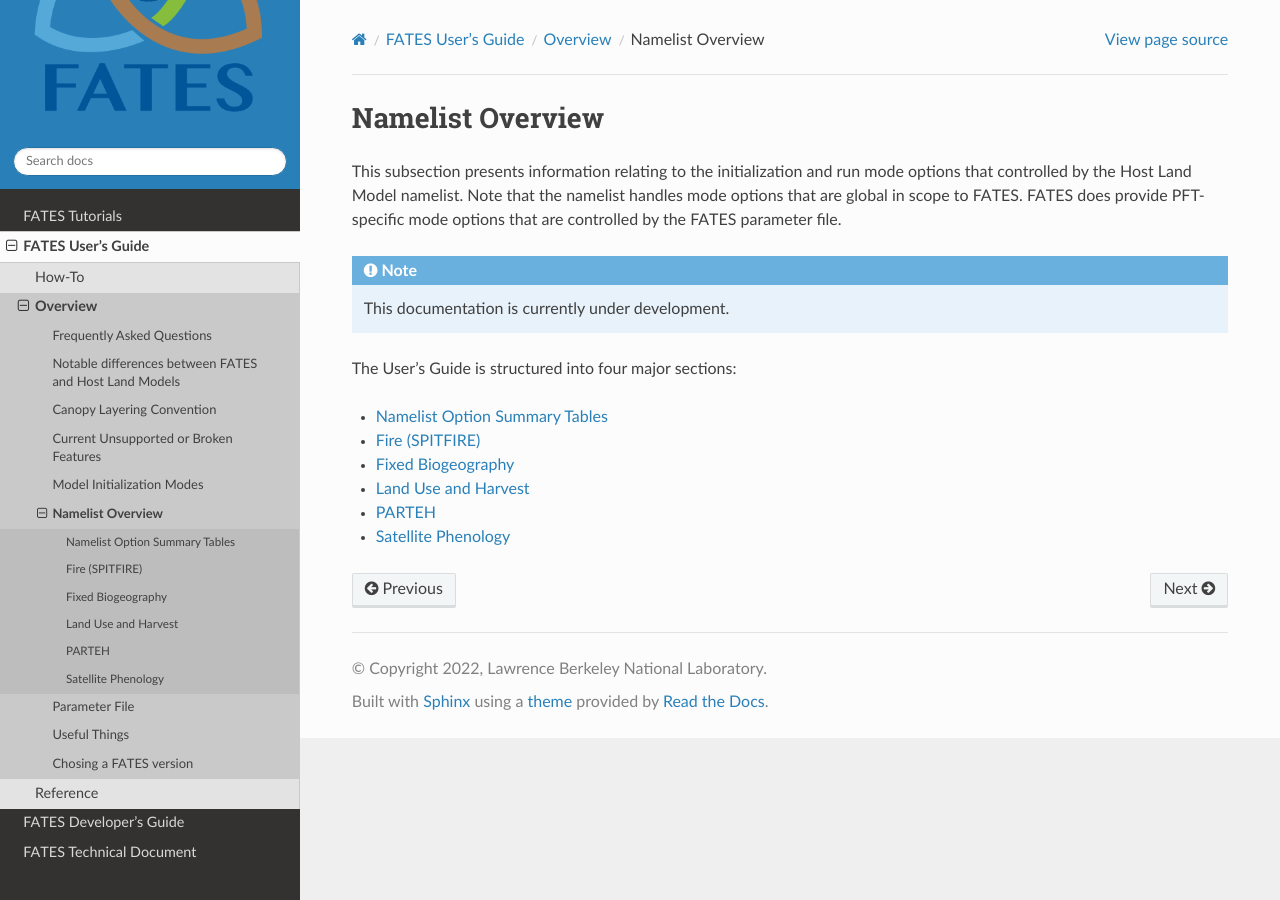
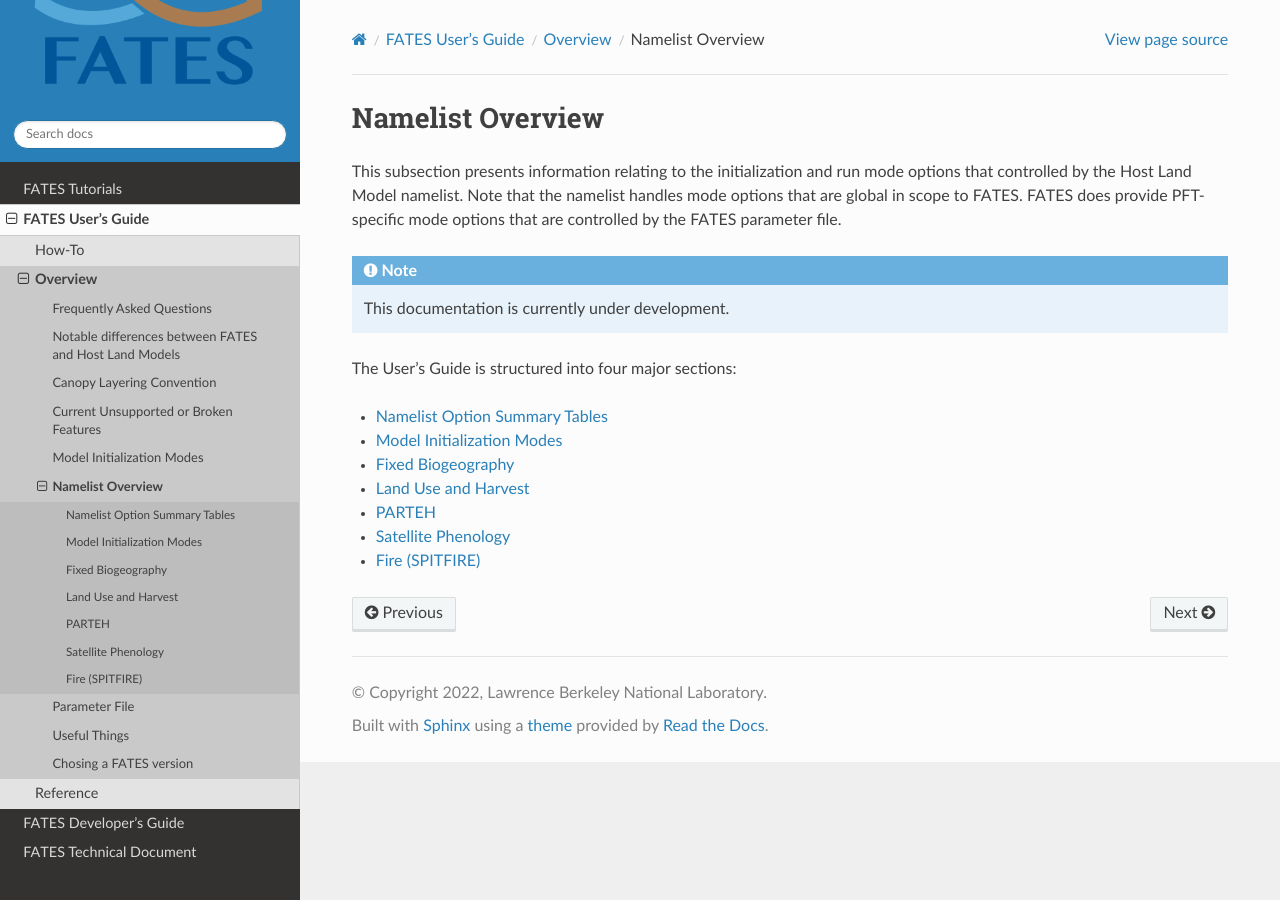
Before and after one commit to NGEET/fates-users-guide, a Sphinx documentation site: the page built from docs/source/user/namelist-overview.rst, in a window 1280 px wide. Built offline with Sphinx 7.4.7 and the Read the Docs theme 3.1.0, drawn with Linux system fonts in a browser that asks for light colours.

Commit message:
Revert "reorder sections so "fire" shows up first"
This reverts commit f4f5cbccca1ed1fc1ad65c3cde9be58c5a18a11a.

```diff
--- a/docs/source/user/namelist-overview.rst
+++ b/docs/source/user/namelist-overview.rst
@@ -13,8 +13,9 @@ The User's Guide is structured into four major sections:
    :maxdepth: 1
 
    Namelist-Options-and-Run-Time-Modes
-   SPITFIRE-Namelist-Options
+   Model-Initialization-Modes
    Fixed-Biogeography-Mode
    Land-use-Namelist-Options
    PARTEH-Modes
    SP-(satellite-phenology)-mode
+   SPITFIRE-Namelist-Options
```
